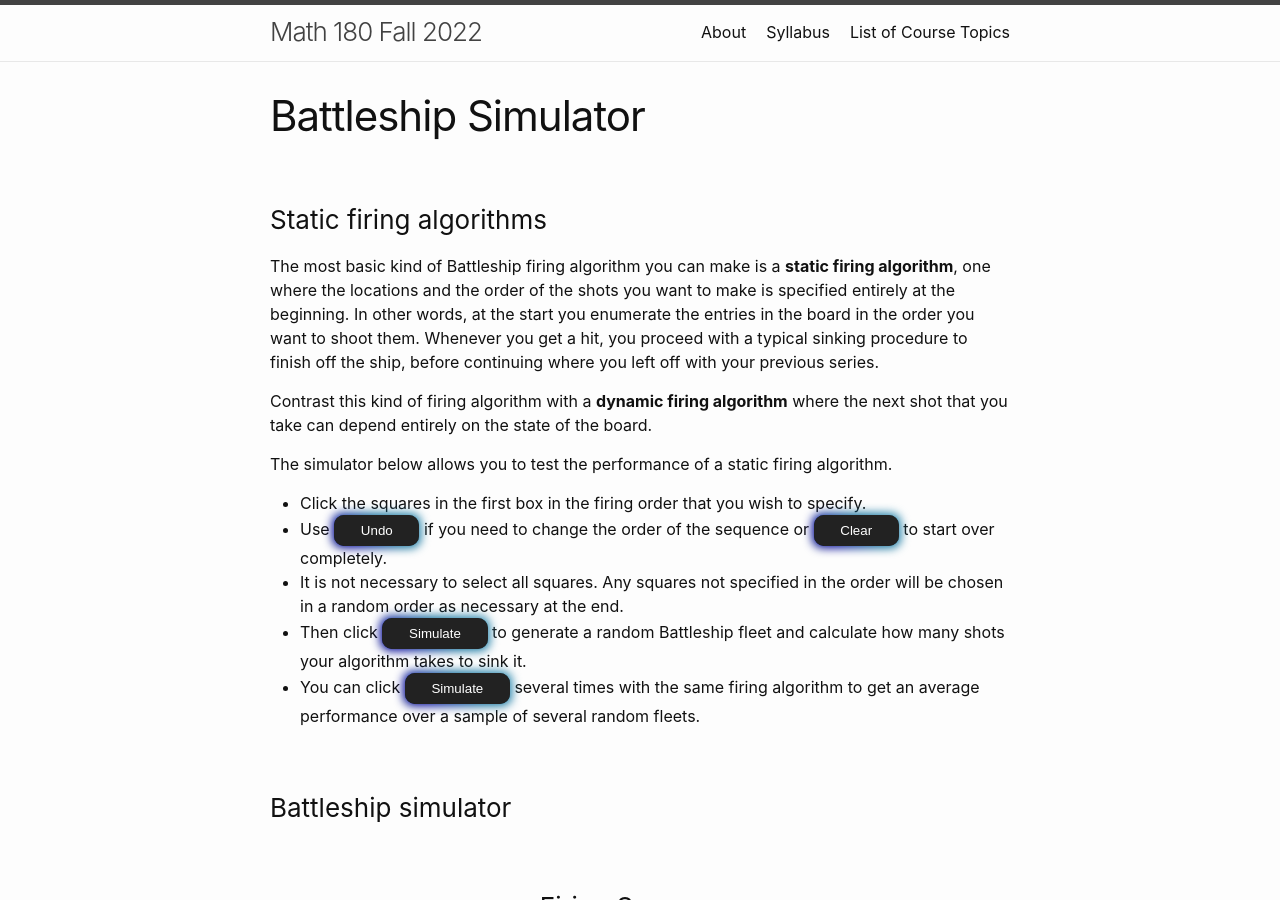
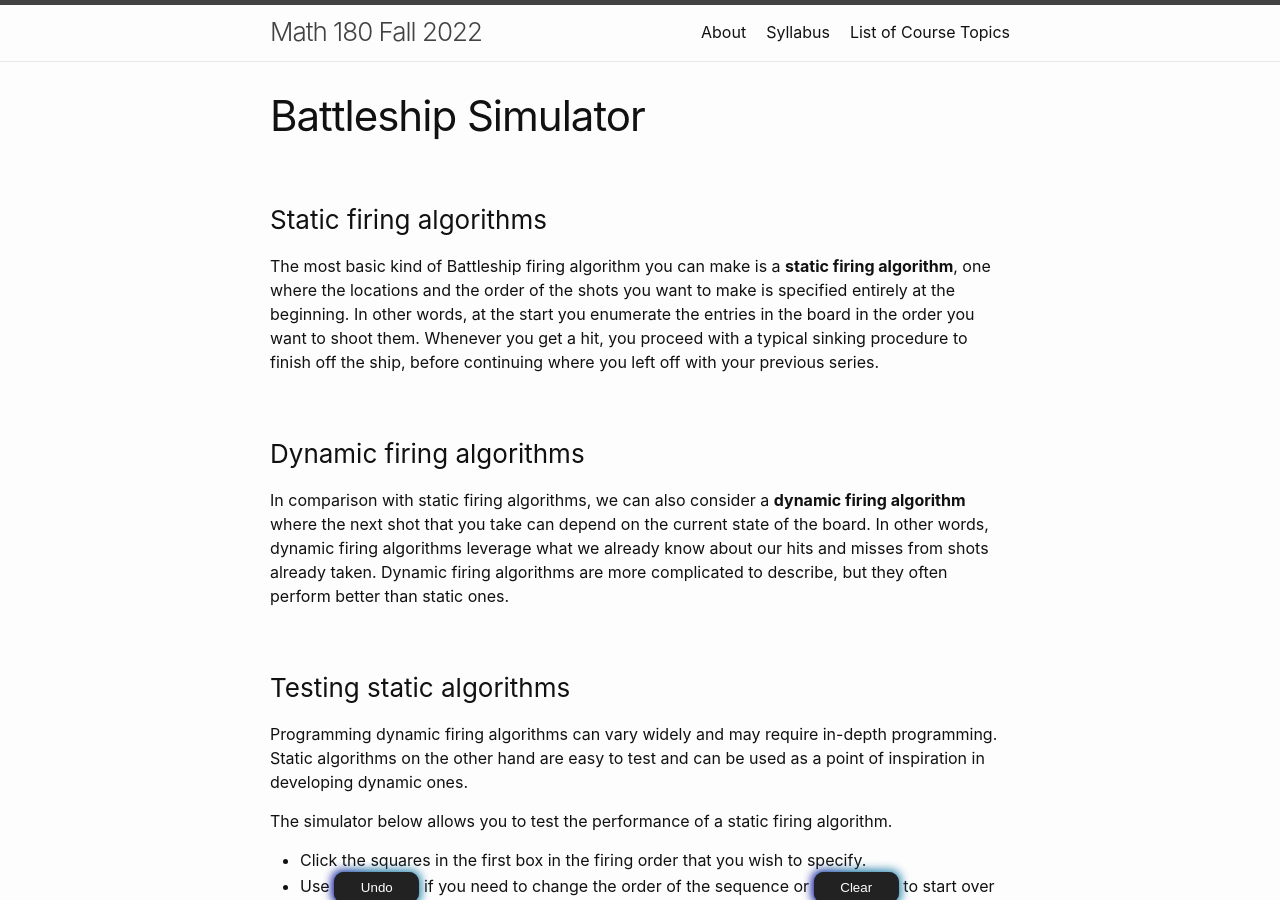
Before and after one commit to wcasper/math180fall2022, a Jekyll site: the page built from _modules/battleship/battle-simulator.md, in a window 1280 px wide and 900 px high. Built offline with Jekyll 4.4.1, drawn with Linux system fonts in a browser that asks for light colours.

Commit message:
updated static and dynamic description

```diff
--- a/_modules/battleship/battle-simulator.md
+++ b/_modules/battleship/battle-simulator.md
@@ -15,7 +15,14 @@ permalink: /modules/battleship/battleship-simulator
 
 The most basic kind of Battleship firing algorithm you can make is a **static firing algorithm**, one where the locations and the order of the shots you want to make is specified entirely at the beginning.  In other words, at the start you enumerate the entries in the board in the order you want to shoot them.  Whenever you get a hit, you proceed with a typical sinking procedure to finish off the ship, before continuing where you left off with your previous series.
 
-Contrast this kind of firing algorithm with a **dynamic firing algorithm** where the next shot that you take can depend entirely on the state of the board.
+### Dynamic firing algorithms
+
+In comparison with static firing algorithms, we can also consider a **dynamic firing algorithm** where the next shot that you take can depend on the current state of the board.  In other words, dynamic firing algorithms leverage what we already know about our hits and misses from shots already taken.  Dynamic firing algorithms are more complicated to describe, but they often perform better than static ones.
+
+
+### Testing static algorithms
+
+Programming dynamic firing algorithms can vary widely and may require in-depth programming.  Static algorithms on the other hand are easy to test and can be used as a point of inspiration in developing dynamic ones.
 
 The simulator below allows you to test the performance of a static firing algorithm.
 * Click the squares in the first box in the firing order that you wish to specify.
```
